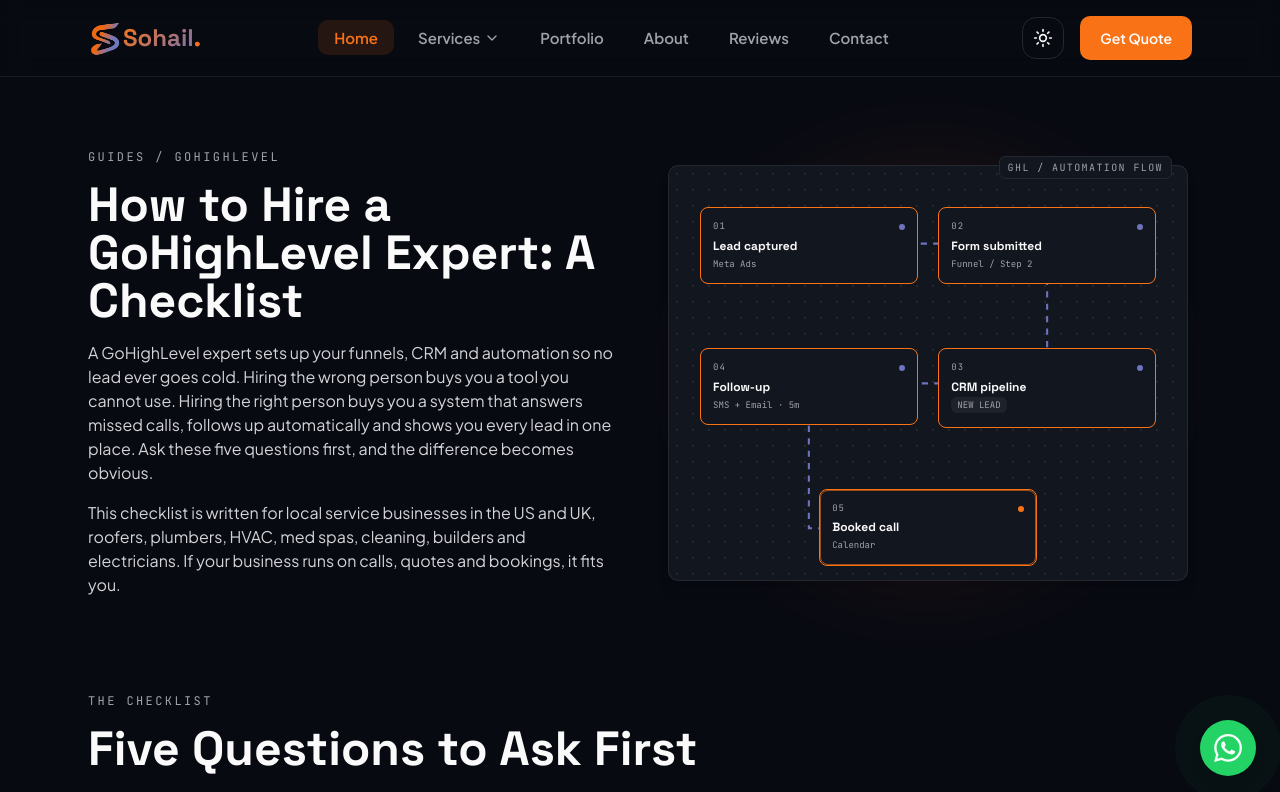
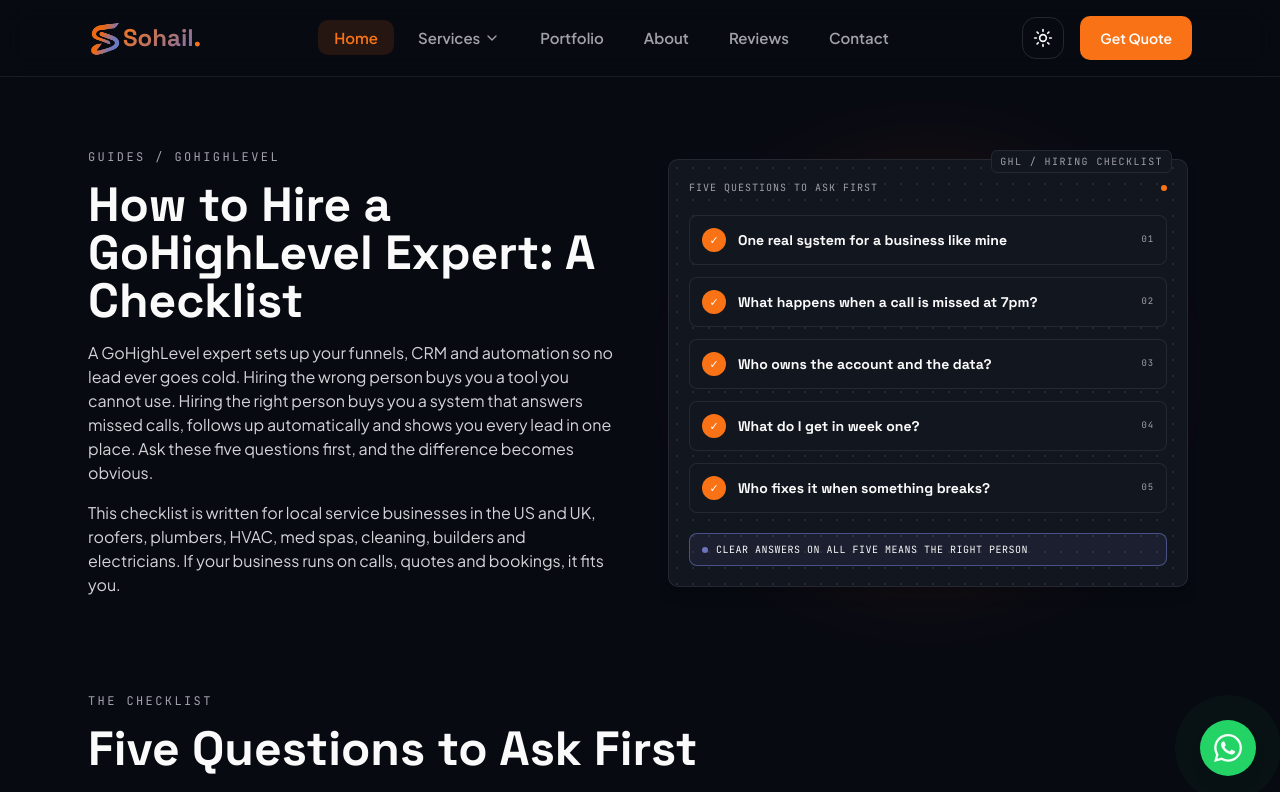
Before and after one commit to sohail-works/sohailworks-site, a Next.js app: page /guides/how-to-hire-a-gohighlevel-expert in a window 1280 px wide. Shown: the top 792 px of the page. Built offline with nearby package versions, Linux system fonts and the light colour scheme.

Commit message:
Guide 1 gets its own checklist hero visual (HireExpertVisual); remove all em dashes and box-drawing dashes from guide files

```diff
--- a/app/guides/how-to-hire-a-gohighlevel-expert/page.js
+++ b/app/guides/how-to-hire-a-gohighlevel-expert/page.js
@@ -4,7 +4,7 @@
 // After push: add this URL to the sitemap (5th URL) and request indexing once in GSC.
 
 import dynamic from "next/dynamic";
-import { GHLWorkflowVisual } from "@/components/GHLWorkflowVisual";
+import { HireExpertVisual } from "@/components/HireExpertVisual";
 import FaqAccordion from "@/components/FaqAccordion";
 import {
   ClipboardList,
@@ -137,7 +137,7 @@ const jsonLd = [
   },
 ];
 
-// ─── ─── Data ─── ───
+// --- --- Data --- ---
 const CHECKLIST = [
   {
     icon: ClipboardList,
@@ -253,7 +253,7 @@ export default function HowToHireAGoHighLevelExpertPage() {
         dangerouslySetInnerHTML={{ __html: JSON.stringify(jsonLd) }}
       />
       <main className="m-10 mx-auto w-full lg:max-w-7xl">
-        {/* ── Hero ── */}
+        {/* -- Hero -- */}
         <section className="relative pb-16 pt-8">
           <div className="mx-auto grid max-w-6xl grid-cols-1 items-center gap-12 px-6 md:grid-cols-2">
             <div>
@@ -283,12 +283,12 @@ export default function HowToHireAGoHighLevelExpertPage() {
                 aria-hidden="true"
                 className="pointer-events-none absolute left-1/2 top-1/2 h-80 w-80 -translate-x-1/2 -translate-y-1/2 rounded-full bg-[#F97316] opacity-25 blur-3xl"
               />
-              <GHLWorkflowVisual />
+              <HireExpertVisual />
             </div>
           </div>
         </section>
 
-        {/* ── The checklist ── */}
+        {/* -- The checklist -- */}
         <section className="relative pb-24 pt-8">
           <div className="mx-auto max-w-6xl px-6">
             <p className="font-mono text-xs tracking-[0.2em] text-[var(--text-muted)]">
@@ -360,7 +360,7 @@ export default function HowToHireAGoHighLevelExpertPage() {
           </div>
         </section>
 
-        {/* ── Red flags ── */}
+        {/* -- Red flags -- */}
         <section className="relative pb-24 pt-8">
           <div className="mx-auto max-w-6xl px-6">
             <p className="font-mono text-xs tracking-[0.2em] text-[var(--text-muted)]">
@@ -390,7 +390,7 @@ export default function HowToHireAGoHighLevelExpertPage() {
           </div>
         </section>
 
-        {/* ── Week one ── */}
+        {/* -- Week one -- */}
         <section className="relative pb-24 pt-8">
           <div className="mx-auto max-w-6xl px-6">
             <p className="font-mono text-xs tracking-[0.2em] text-[var(--text-muted)]">
@@ -424,7 +424,7 @@ export default function HowToHireAGoHighLevelExpertPage() {
           </div>
         </section>
 
-        {/* ── FAQ ── */}
+        {/* -- FAQ -- */}
         <section className="relative pb-24 pt-8">
           <div className="mx-auto max-w-6xl px-6">
             <p className="font-mono text-xs tracking-[0.2em] text-[var(--text-muted)]">
@@ -439,7 +439,7 @@ export default function HowToHireAGoHighLevelExpertPage() {
           </div>
         </section>
 
-        {/* ── Final CTA ── */}
+        {/* -- Final CTA -- */}
         <section className="relative pb-24 pt-8">
           <div className="mx-auto max-w-6xl px-6 text-center">
             <h2 className="font-display text-4xl font-bold text-[var(--text-primary)] md:text-5xl">
--- a/components/GHLSetupCostVisual.js
+++ b/components/GHLSetupCostVisual.js
@@ -1,4 +1,4 @@
-// ─── ─── GHLSetupCostVisual — Guide 2 hero visual ─── ───
+// --- --- GHLSetupCostVisual - Guide 2 hero visual --- ---
 // Same family as GHLWorkflowVisual / WordPressVisual / FrontendCodeVisual:
 // Tag, dot-grid card, --border-subtle / --bg-elevated / --text-muted tokens,
 // brand orange var(--primary) + periwinkle #6E73BE. No new CSS classes,
--- /dev/null
+++ b/components/HireExpertVisual.js
@@ -0,0 +1,63 @@
+// --- --- HireExpertVisual: Guide 1 hero visual --- ---
+// Same family as GHLWorkflowVisual / GHLSetupCostVisual / WordPressVisual:
+// Tag, dot-grid card, --border-subtle / --bg-elevated / --text-muted tokens,
+// brand orange var(--primary) + periwinkle #6E73BE. No new CSS classes,
+// no photos, no AI images, no em dashes anywhere in this file.
+// Destination file: components/HireExpertVisual.js
+
+const Tag = ({ children }) => (
+  <span className="rounded-sm border border-[var(--border-subtle)] bg-[var(--bg-elevated)] px-2 py-1 font-mono text-[10px] tracking-[0.14em] text-[var(--text-muted)]">
+    {children}
+  </span>
+);
+
+const QUESTIONS = [
+  { num: "01", label: "One real system for a business like mine" },
+  { num: "02", label: "What happens when a call is missed at 7pm?" },
+  { num: "03", label: "Who owns the account and the data?" },
+  { num: "04", label: "What do I get in week one?" },
+  { num: "05", label: "Who fixes it when something breaks?" },
+];
+
+export function HireExpertVisual() {
+  return (
+    <div className="relative mx-auto w-full max-w-[520px]">
+      <div className="relative overflow-hidden rounded-lg border border-[var(--border-subtle)] bg-[var(--bg-elevated)] shadow-lg">
+        <div className="absolute inset-0 bg-[radial-gradient(var(--border-subtle)_1px,transparent_1px)] [background-size:16px_16px]" />
+        <div className="relative p-4 sm:p-5">
+          <div className="flex items-center justify-between font-mono text-[10px] tracking-widest text-[var(--text-muted)]">
+            <span>FIVE QUESTIONS TO ASK FIRST</span>
+            <span className="size-1.5 rounded-full bg-[var(--primary)]" />
+          </div>
+          <div className="mt-5 space-y-3">
+            {QUESTIONS.map((q) => (
+              <div
+                key={q.num}
+                className="flex items-center gap-3 rounded-md border border-[var(--border-subtle)] bg-[var(--bg-elevated)] p-3"
+              >
+                <span className="flex size-6 shrink-0 items-center justify-center rounded-full bg-[var(--primary)] font-mono text-[11px] text-white">
+                  ✓
+                </span>
+                <span className="font-display text-xs font-bold text-[var(--text-primary)] sm:text-sm">
+                  {q.label}
+                </span>
+                <span className="ml-auto shrink-0 font-mono text-[9px] tracking-widest text-[var(--text-muted)]">
+                  {q.num}
+                </span>
+              </div>
+            ))}
+          </div>
+          <div className="mt-5 flex items-center gap-2 rounded-md border border-[#6E73BE]/60 bg-[#6E73BE]/10 px-3 py-2">
+            <span className="size-1.5 shrink-0 rounded-full bg-[#6E73BE]" />
+            <span className="font-mono text-[10px] tracking-wider text-[var(--text-primary)]">
+              CLEAR ANSWERS ON ALL FIVE MEANS THE RIGHT PERSON
+            </span>
+          </div>
+        </div>
+      </div>
+      <div className="absolute -top-3 right-4">
+        <Tag>GHL / HIRING CHECKLIST</Tag>
+      </div>
+    </div>
+  );
+}
```
Also changed, not shown: app/guides/gohighlevel-setup-cost/page.js (+7 -7 lines).
